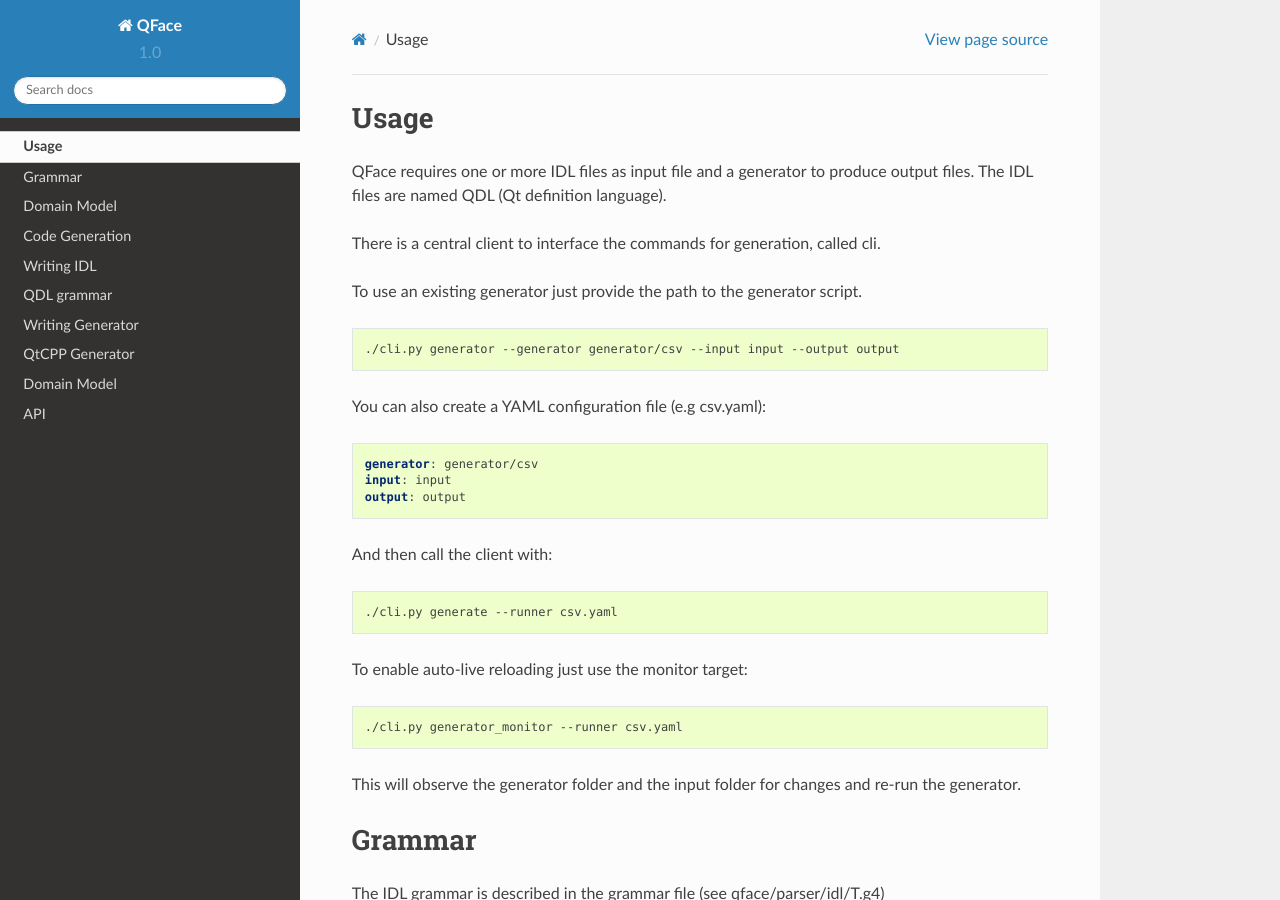
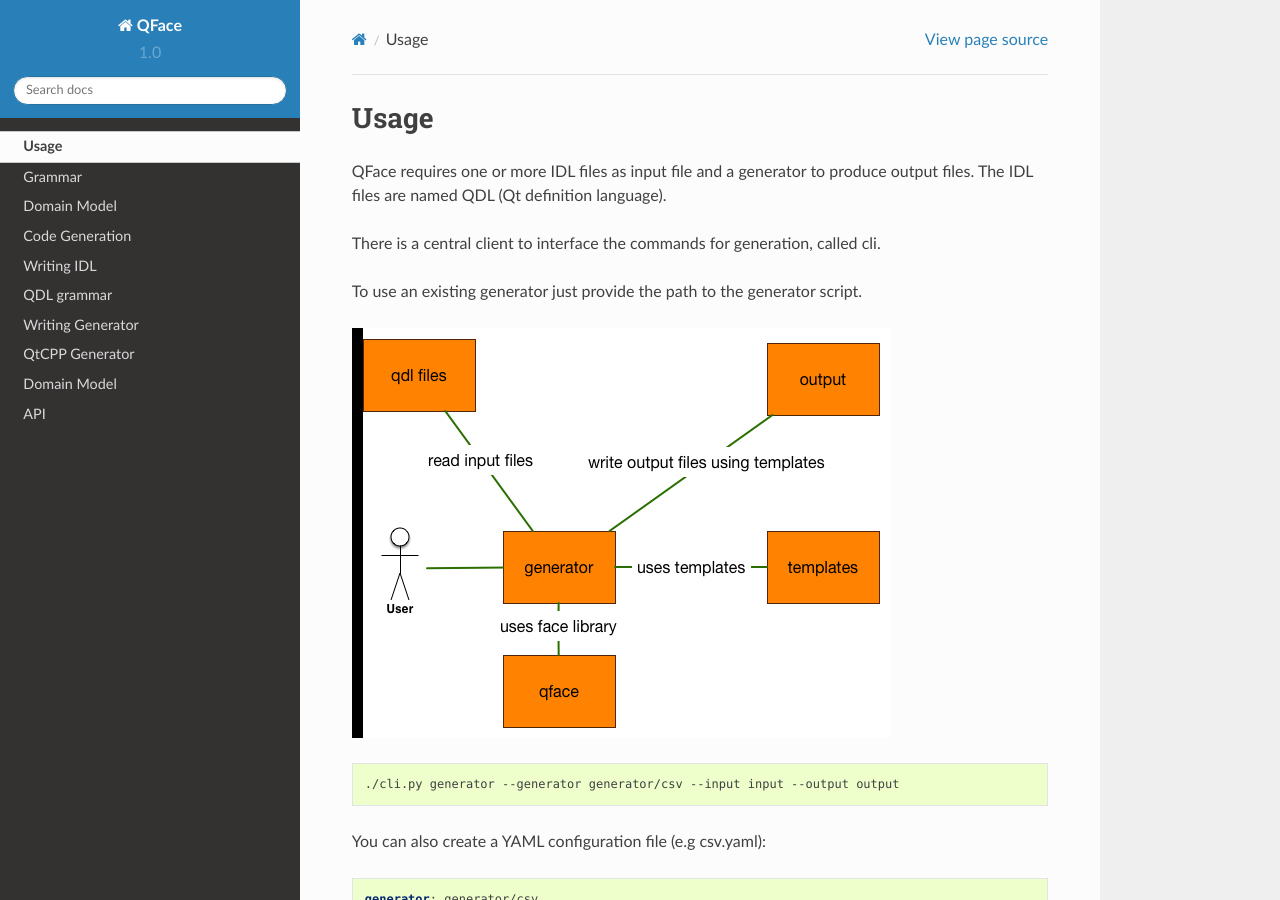
Before and after one commit to Pelagicore/qface, a Sphinx documentation site: the page built from docs/usage.rst, in a window 1280 px wide and 900 px high. Built offline with Sphinx 7.4.7 and the Read the Docs theme 2.0.0, drawn with Linux system fonts in a browser that asks for light colours.

Commit message:
Added a concept overview to documentation

```diff
--- a/docs/usage.rst
+++ b/docs/usage.rst
@@ -6,6 +6,8 @@
 There is a central client to interface the commands for generation, called cli.
 
 To use an existing generator just provide the path to the generator script.
+
+.. image:: qface_concept.png
 
 .. code-block:: sh
 
```
Also changed, not shown: docs/qface_concept.png (added).
